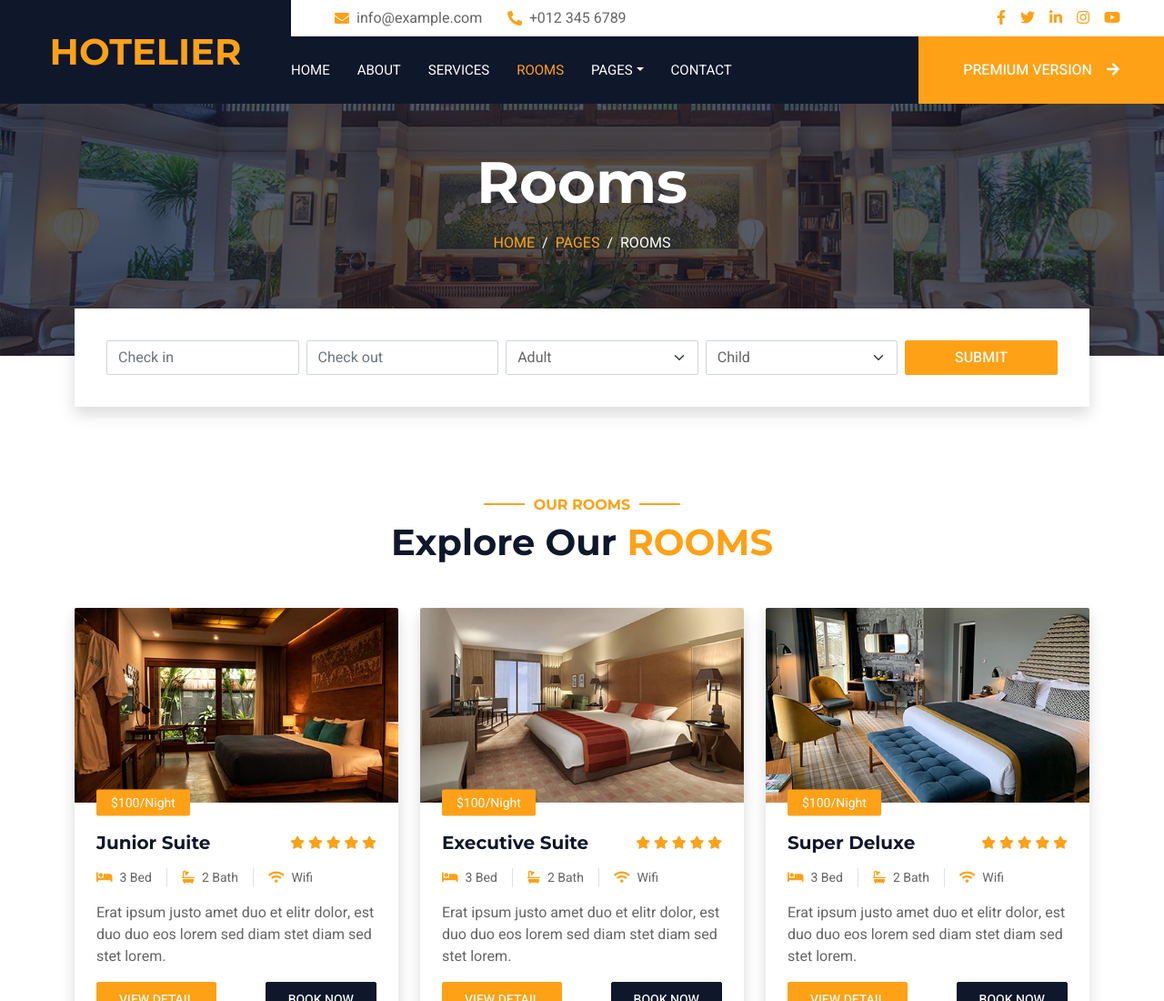
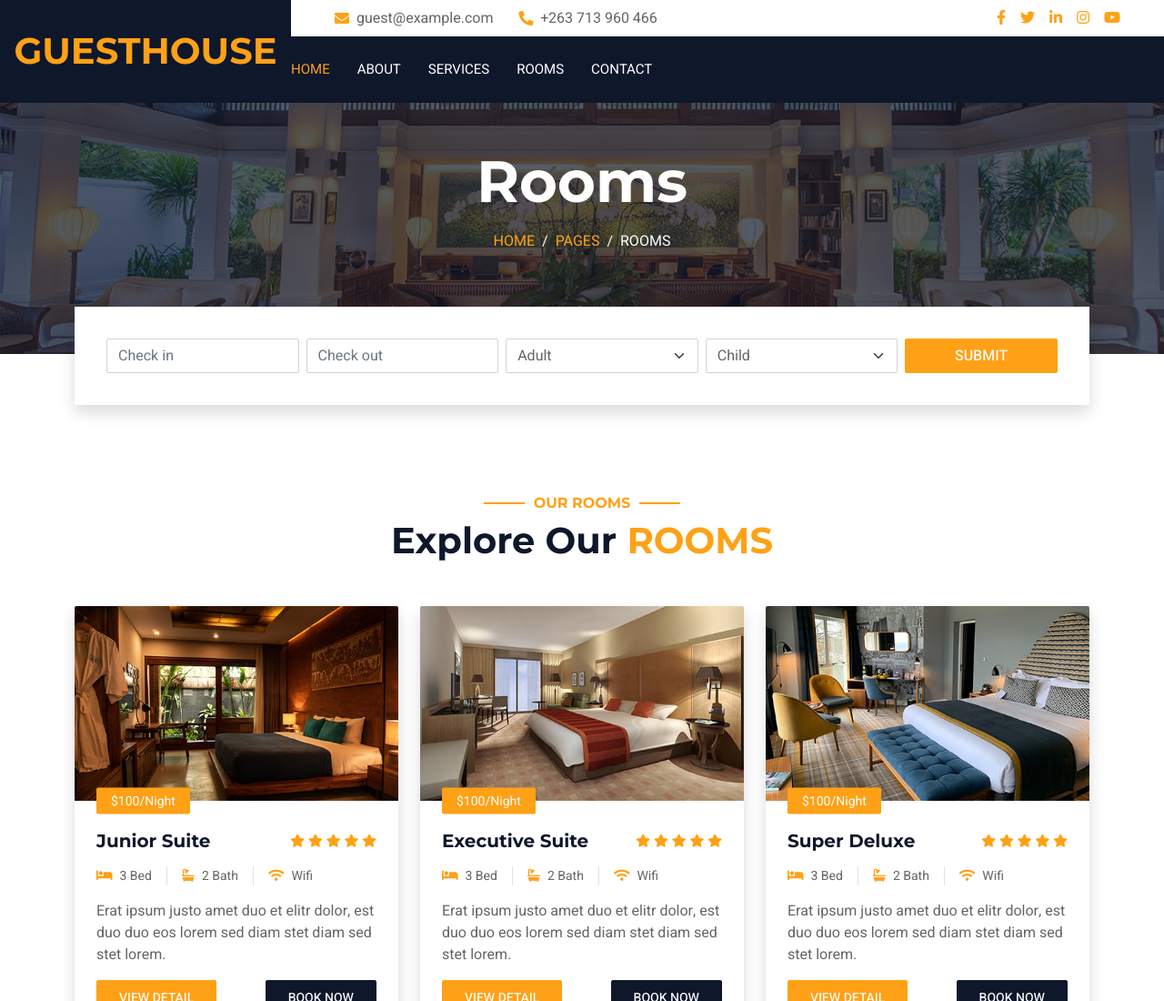
Before and after one commit to david-jabulani/guest-house-01, a plain HTML site: page room.html in a window 1280 px wide. Shown: the top 1100 px of the page at 91% size. Drawn offline with nearby package versions, Linux system fonts and the light colour scheme.

Commit message:
Header Edit

```diff
--- a/room.html
+++ b/room.html
@@ -3,7 +3,7 @@
 
 <head>
     <meta charset="utf-8">
-    <title>Hotelier - Hotel HTML Template</title>
+    <title>The Guest House</title>
     <meta content="width=device-width, initial-scale=1.0" name="viewport">
     <meta content="" name="keywords">
     <meta content="" name="description">
@@ -47,7 +47,7 @@
             <div class="row gx-0">
                 <div class="col-lg-3 bg-dark d-none d-lg-block">
                     <a href="index.html" class="navbar-brand w-100 h-100 m-0 p-0 d-flex align-items-center justify-content-center">
-                        <h1 class="m-0 text-primary text-uppercase">Hotelier</h1>
+                        <h1 class="m-0 text-primary text-uppercase">GuestHouse</h1>
                     </a>
                 </div>
                 <div class="col-lg-9">
@@ -55,11 +55,11 @@
                         <div class="col-lg-7 px-5 text-start">
                             <div class="h-100 d-inline-flex align-items-center py-2 me-4">
                                 <i class="fa fa-envelope text-primary me-2"></i>
-                                <p class="mb-0">info@example.com</p>
+                                <p class="mb-0">guest@example.com</p>
                             </div>
                             <div class="h-100 d-inline-flex align-items-center py-2">
                                 <i class="fa fa-phone-alt text-primary me-2"></i>
-                                <p class="mb-0">+012 345 6789</p>
+                                <p class="mb-0">+263 713 960 466</p>
                             </div>
                         </div>
                         <div class="col-lg-5 px-5 text-end">
@@ -81,12 +81,12 @@
                         </button>
                         <div class="collapse navbar-collapse justify-content-between" id="navbarCollapse">
                             <div class="navbar-nav mr-auto py-0">
-                                <a href="index.html" class="nav-item nav-link">Home</a>
+                                <a href="index.html" class="nav-item nav-link active">Home</a>
                                 <a href="about.html" class="nav-item nav-link">About</a>
                                 <a href="service.html" class="nav-item nav-link">Services</a>
-                                <a href="room.html" class="nav-item nav-link active">Rooms</a>
+                                <a href="room.html" class="nav-item nav-link">Rooms</a>
                                 <div class="nav-item dropdown">
-                                    <a href="#" class="nav-link dropdown-toggle" data-bs-toggle="dropdown">Pages</a>
+                                    <!--<a href="#" class="nav-link dropdown-toggle" data-bs-toggle="dropdown">Pages</a> -->
                                     <div class="dropdown-menu rounded-0 m-0">
                                         <a href="booking.html" class="dropdown-item">Booking</a>
                                         <a href="team.html" class="dropdown-item">Our Team</a>
@@ -95,7 +95,6 @@
                                 </div>
                                 <a href="contact.html" class="nav-item nav-link">Contact</a>
                             </div>
-                            <a href="https://htmlcodex.com/hotel-html-template-pro" class="btn btn-primary rounded-0 py-4 px-md-5 d-none d-lg-block">Premium Version<i class="fa fa-arrow-right ms-3"></i></a>
                         </div>
                     </nav>
                 </div>
```
Also changed, not shown: about.html (+7 -8 lines), booking.html (+7 -9 lines), contact.html (+7 -8 lines), index.html (+2 -2 lines), service.html (+7 -8 lines), team.html (+7 -8 lines), testimonial.html (+7 -9 lines).
